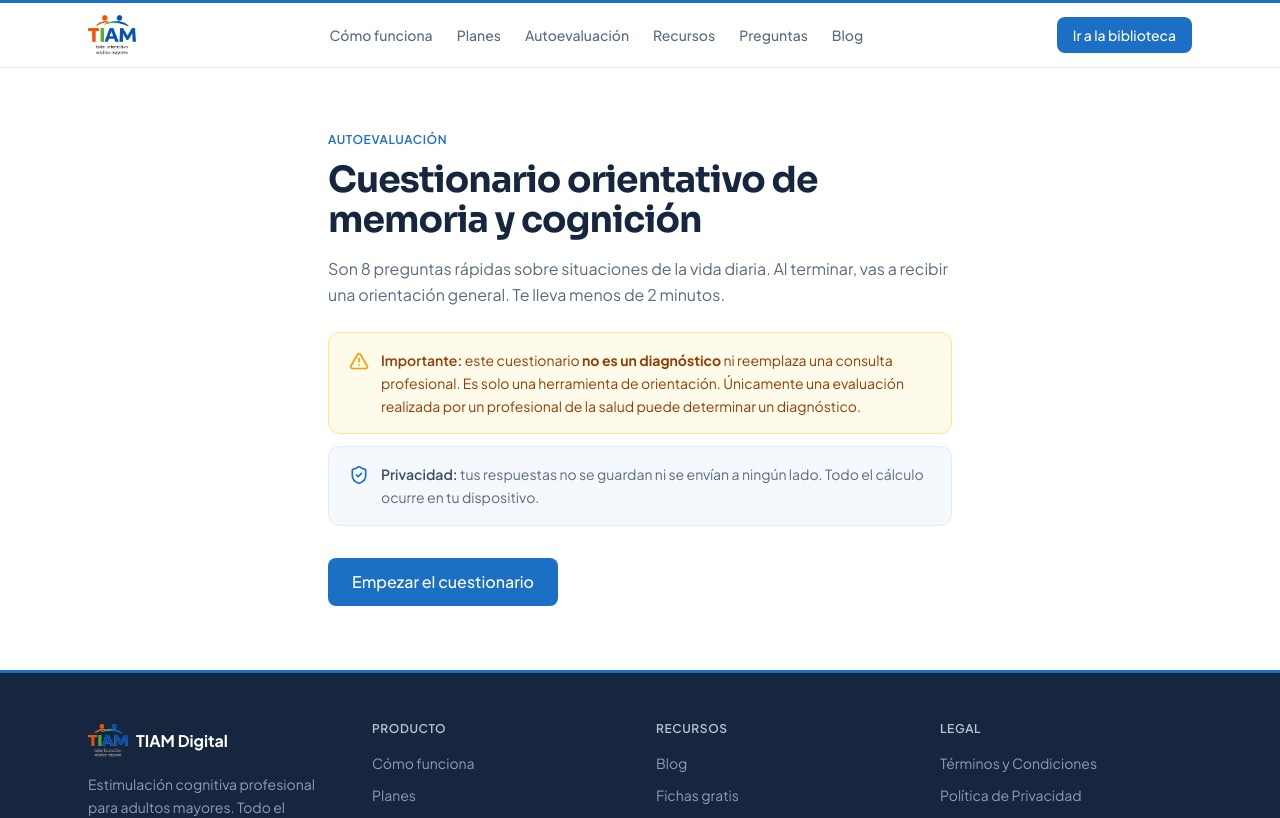
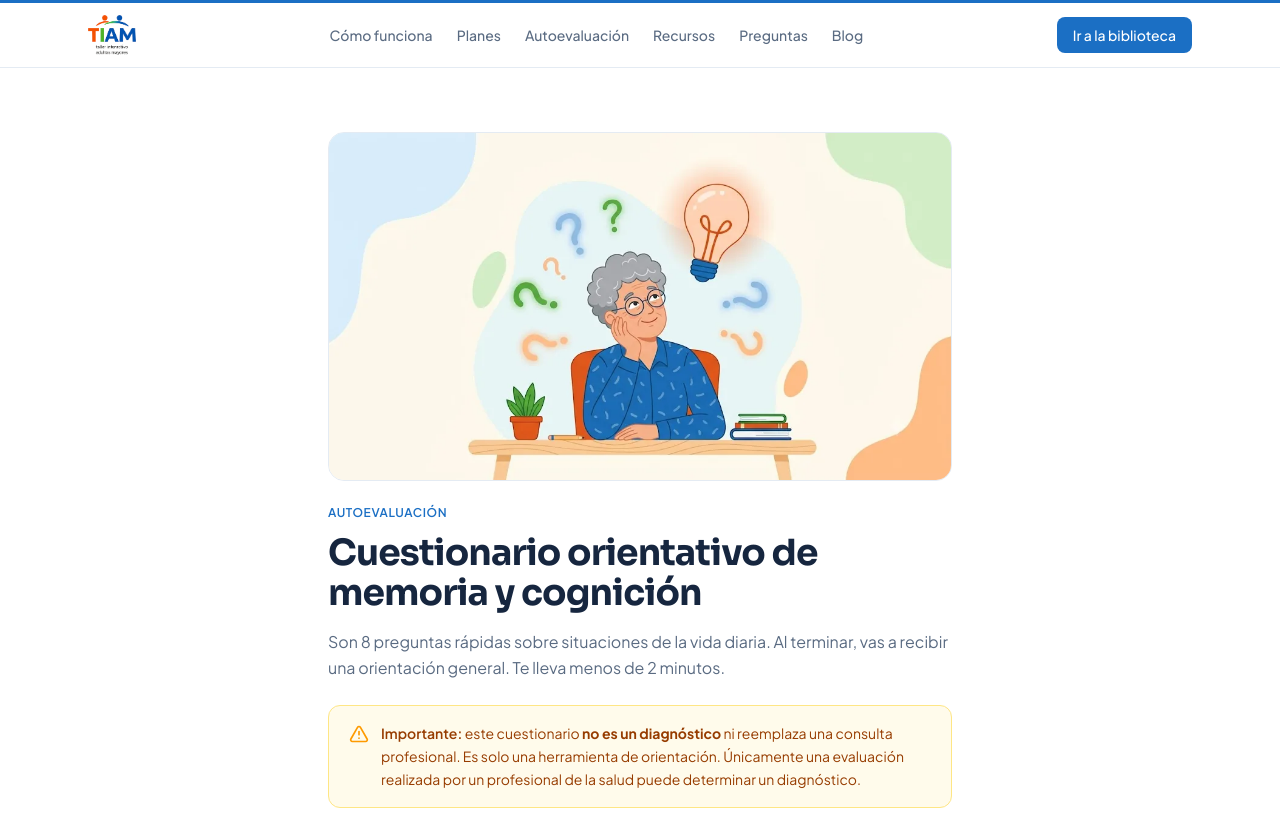
Before and after one commit to manukpo10/TIAM-frontend, a React (Vite) app: page /autoevaluacion in a window 1280 px wide. Shown: the top 818 px of the page. Built offline with nearby package versions, Linux system fonts and the light colour scheme.

Commit message:
feat(autoevaluacion): ilustracion de encabezado en la intro

```diff
--- a/src/pages/screening/ScreeningTestPage.tsx
+++ b/src/pages/screening/ScreeningTestPage.tsx
@@ -4,6 +4,7 @@ import { AlertTriangle, ArrowLeft, ShieldCheck, RotateCcw } from 'lucide-react'
 import { PublicHeader } from '@/components/layout/PublicHeader'
 import { PublicFooter } from '@/components/layout/PublicFooter'
 import { Button } from '@/components/ui/Button'
+import screeningIllustration from '@/assets/autoevaluacion.webp'
 
 /**
  * Orientational cognitive self-assessment. This is an AWARENESS tool, not a
@@ -118,6 +119,11 @@ export function ScreeningTestPage() {
           {/* ── Intro ─────────────────────────────────────────────────────── */}
           {phase === 'intro' && (
             <div>
+              <img
+                src={screeningIllustration}
+                alt=""
+                className="mb-6 w-full rounded-2xl border border-slate-100"
+              />
               <p className="text-xs font-semibold uppercase tracking-wider text-tiam-blue mb-3">
                 Autoevaluación
               </p>
```
Also changed, not shown: src/assets/autoevaluacion.webp (added).
